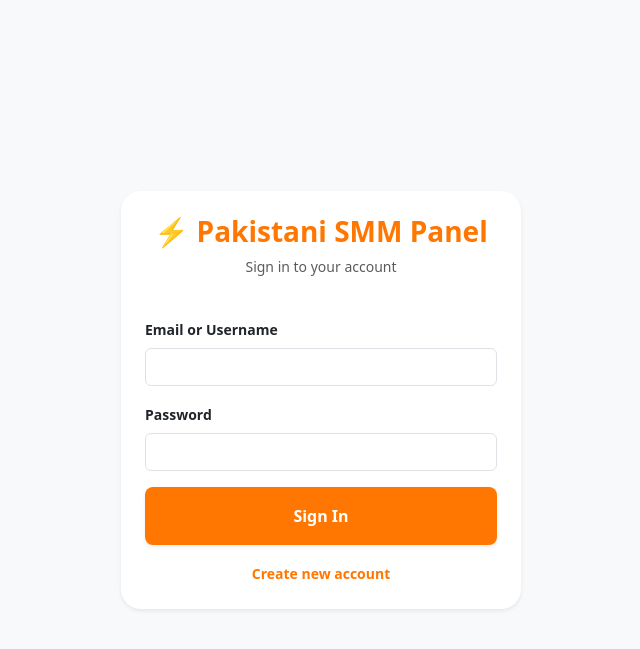
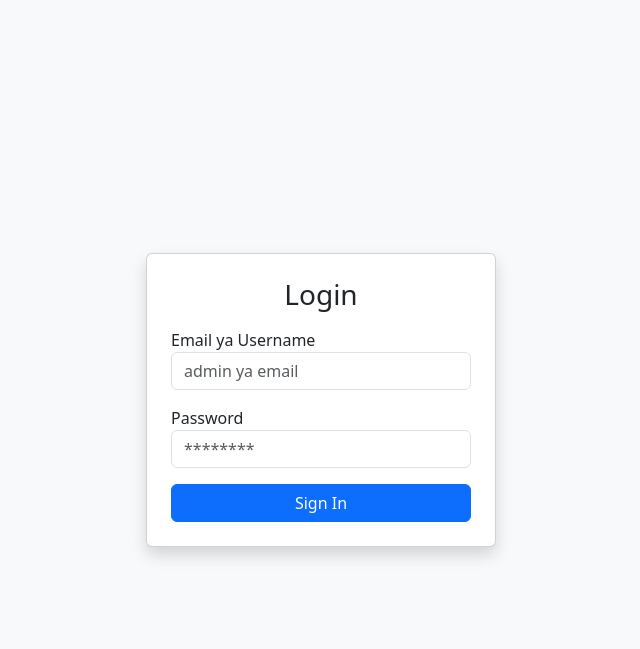
Before and after one commit to arman22334499/armans-panel, a Flask app: page /login in a window 1280 px wide. Shown: the top 649 px of the page, without its empty margins (319-959 px from the left). Run offline with Flask 3, Linux system fonts and the light colour scheme.

Commit message:
Revise login.html for improved UI and message handling
Updated the login page with new styling and added error/success message handling.

```diff
--- a/templates/login.html
+++ b/templates/login.html
@@ -2,30 +2,33 @@
 <html lang="en">
 <head>
     <meta charset="UTF-8">
-    <meta name="viewport" content="width=device-width, initial-scale=1.0">
-    <title>Login - Pakistani SMM Panel</title>
-    <link href="https://cdn.jsdelivr.net/npm/bootstrap@5.3.0/dist/css/bootstrap.min.css" rel="stylesheet">
+    <title>Login - SMM Panel</title>
+    <link rel="stylesheet" href="https://cdn.jsdelivr.net/npm/bootstrap@5.3.0/dist/css/bootstrap.min.css">
 </head>
-<body class="bg-light d-flex align-items-center justify-content-center vh-100">
-    <div class="card p-4 shadow-sm w-100 mx-3" style="max-width: 400px; border-radius: 20px; border: none;">
-        <div class="text-center mb-4">
-            <h3 class="fw-bold" style="color: #ff7700;">⚡ Pakistani SMM Panel</h3>
-            <p class="text-muted small">Sign in to your account</p>
-        </div>
+<body class="bg-light d-flex justify-content-center align-items-center vh-100">
+    <div class="card p-4 shadow" style="width: 350px;">
+        <h3 class="text-center mb-3">Login</h3>
+
+        <!-- Error ya Success Messages dikhane ke liye -->
+        {% with messages = get_flashed_messages(with_categories=true) %}
+            {% if messages %}
+                {% for category, message in messages %}
+                    <div class="alert alert-{{ category }}">{{ message }}</div>
+                {% endfor %}
+            {% endif %}
+        {% endwith %}
+
         <form method="POST">
             <div class="mb-3">
-                <label class="form-label fw-semibold small">Email or Username</label>
-                <input type="text" name="email" class="form-control" required>
+                <label>Email ya Username</label>
+                <input type="text" name="email" class="form-control" required placeholder="admin ya email">
             </div>
             <div class="mb-3">
-                <label class="form-label fw-semibold small">Password</label>
-                <input type="password" name="password" class="form-control" required>
+                <label>Password</label>
+                <input type="password" name="password" class="form-control" required placeholder="********">
             </div>
-            <button type="submit" class="btn w-100 py-3 text-white fw-bold rounded-3 shadow-sm" style="background: #ff7700;">Sign In</button>
+            <button type="submit" class="btn btn-primary w-100">Sign In</button>
         </form>
-        <div class="text-center mt-3">
-            <a href="/signup" class="text-decoration-none small fw-semibold" style="color: #ff7700;">Create new account</a>
-        </div>
     </div>
 </body>
 </html>
```
